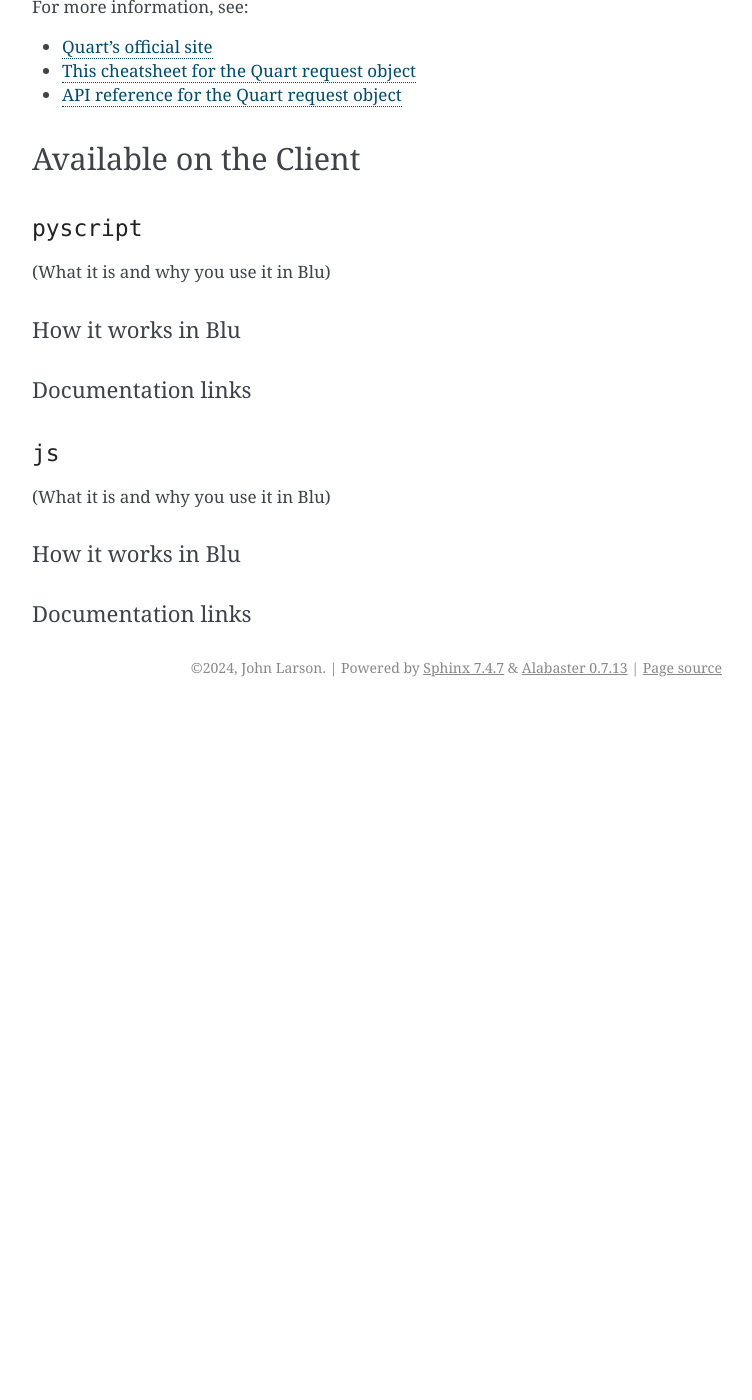
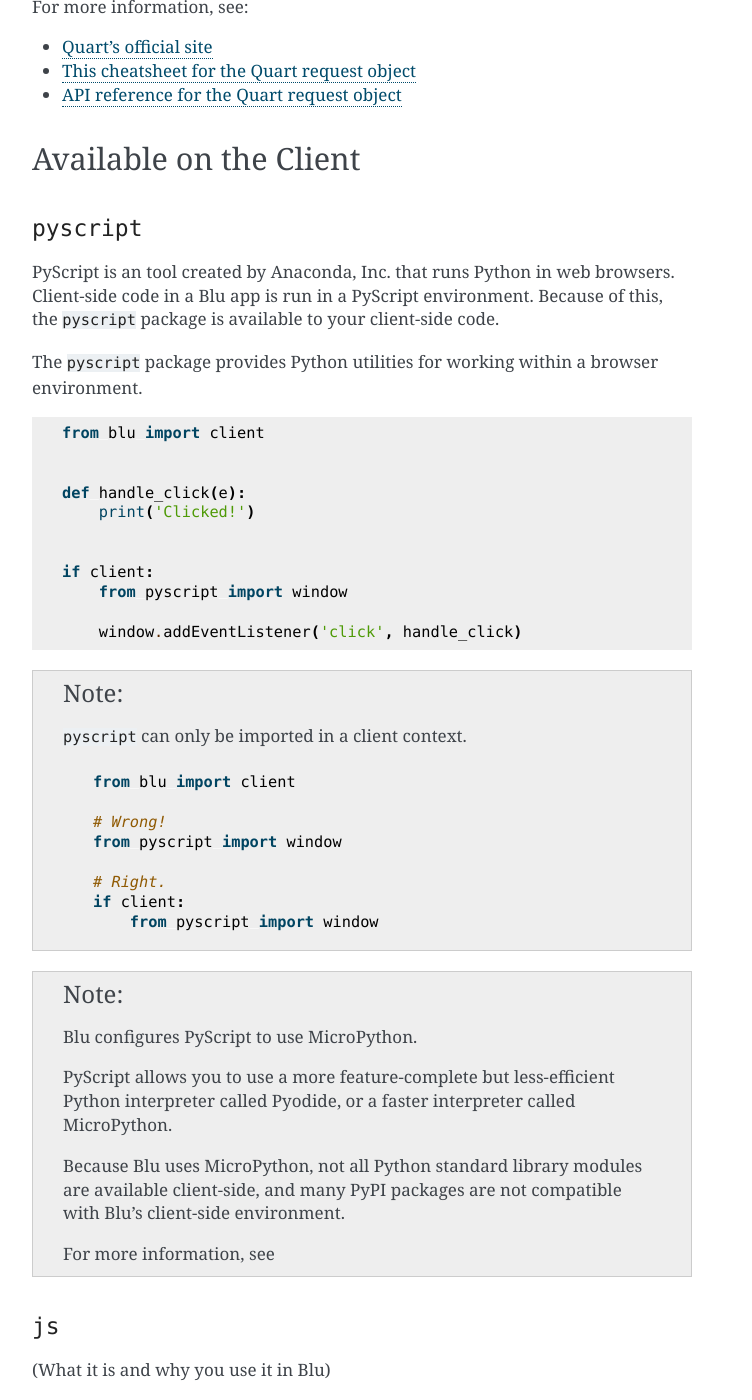
Before and after one commit to johnlarson/blu, a Sphinx documentation site: the page built from docs/api-reference/external-packages.rst, in a window 1280 px wide and 1400 px high, scrolled down 1264 px. Shown: the whole window, without its empty margins (388-1140 px from the left). Built offline with Sphinx 7.4.7, drawn with Linux system fonts in a browser that asks for light colours; before the commit the page ends 1971 px from its top, so only the background shows below that; some of the changed text lies outside the part shown.

Commit message:
progress

```diff
--- a/docs/api-reference/external-packages.rst
+++ b/docs/api-reference/external-packages.rst
@@ -59,8 +59,6 @@
 - `API reference for the Quart request object <https://quart.palletsprojects.com/en/latest/reference/source/quart.wrappers.html#quart.wrappers.Request>`_
 
 
-
-
 Available on the Client
 -----------------------
 
@@ -68,15 +66,49 @@
 ``pyscript``
 ++++++++++++
 
-(What it is and why you use it in Blu)
+PyScript is an tool created by Anaconda, Inc. that runs Python in web browsers. Client-side code in a Blu app is run in a PyScript environment. Because of this, the ``pyscript`` package is available to your client-side code.
+
+The ``pyscript`` package provides Python utilities for working within a browser environment.
+
+.. code-block:: python
+
+    from blu import client
 
 
-How it works in Blu
-^^^^^^^^^^^^^^^^^^^
+    def handle_click(e):
+        print('Clicked!')
 
 
-Documentation links
-^^^^^^^^^^^^^^^^^^^
+    if client:
+        from pyscript import window
+
+        window.addEventListener('click', handle_click)
+
+.. note::
+
+    ``pyscript`` can only be imported in a client context.
+
+    .. code-block:: python
+
+        from blu import client
+
+        # Wrong!
+        from pyscript import window
+
+        # Right.
+        if client:
+            from pyscript import window
+
+
+.. note::
+
+    Blu configures PyScript to use MicroPython.
+
+    PyScript allows you to use a more feature-complete but less-efficient Python interpreter called Pyodide, or a faster interpreter called MicroPython.
+
+    Because Blu uses MicroPython, not all Python standard library modules are available client-side, and many PyPI packages are not compatible with Blu's client-side environment.
+
+    For more information, see
 
 
 ``js``
```
